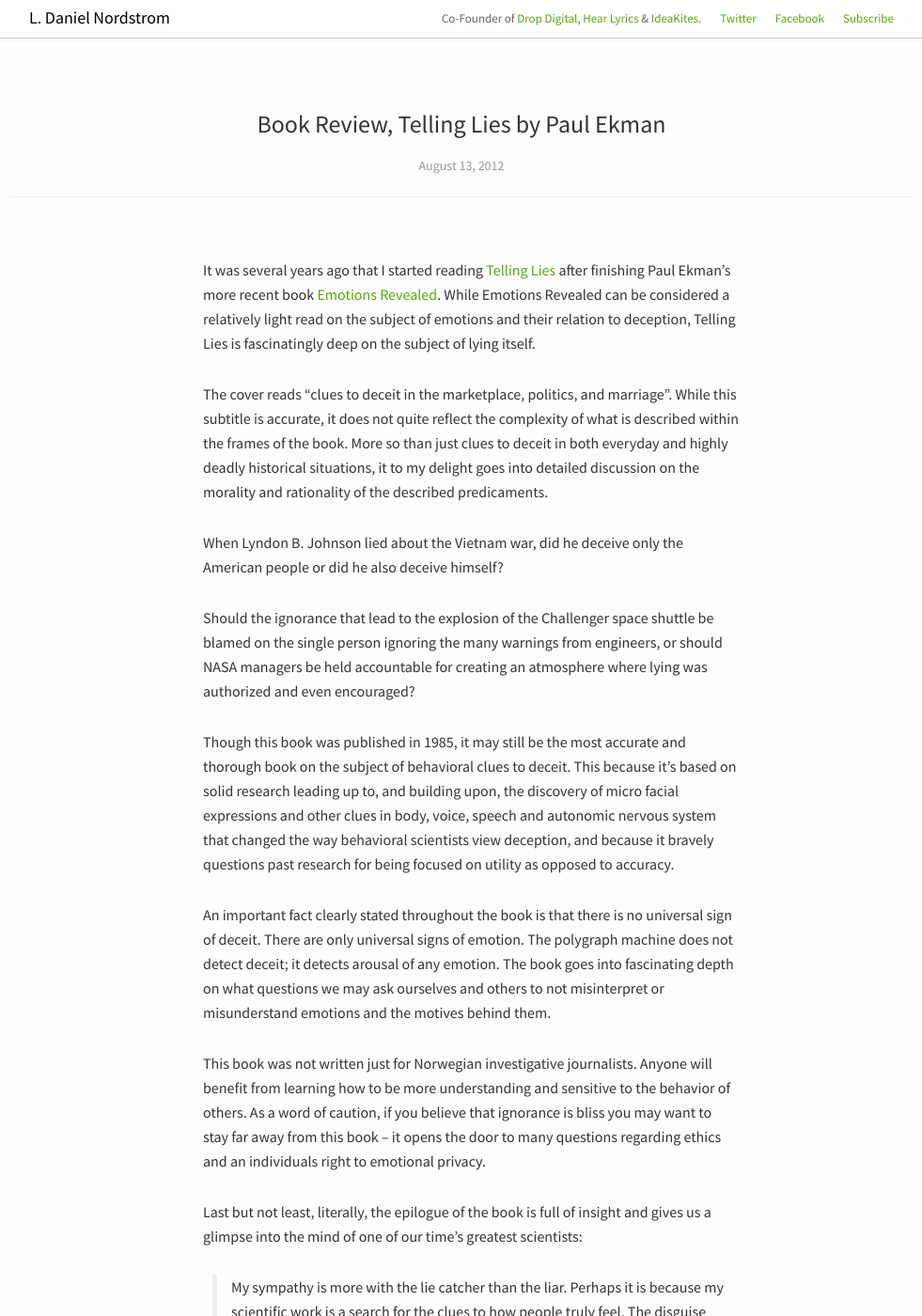
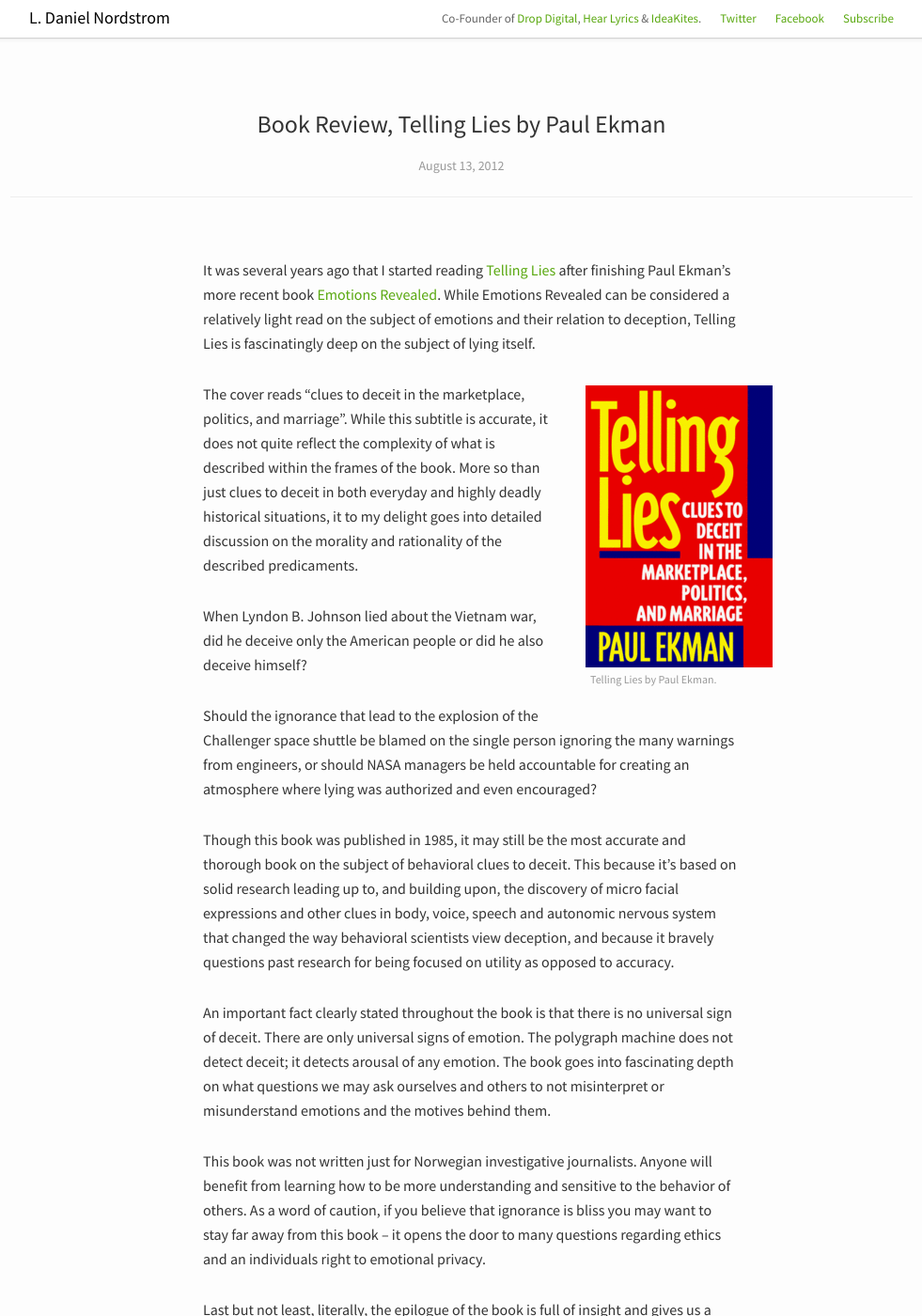
Before and after one commit to dnordstrom/mrnordstrom.com, a Jekyll site: the page built from _posts/2012-08-13-book-review-telling-lies-by-paul-ekman.markdown, in a window 1280 px wide and 1400 px high. Shown: the whole window at 94% size, without its empty margins (139-1120 px from the left). Built offline with Jekyll 4.4.1, drawn with Linux system fonts in a browser that asks for light colours; nearby versions of some CDN libraries; Markdown is read by kramdown in place of the engine named in the settings; comment, search, counter and statistics services are not loaded.

Commit message:
Improving design, adding Google Analytics and subscription.

```diff
--- a/_posts/2011-05-20-rails-3-on-cent-os-do-what-you-need-to-do.html
+++ b/_posts/2011-05-20-rails-3-on-cent-os-do-what-you-need-to-do.html
@@ -9,7 +9,7 @@
 ---
 <p>The last two projects I&rsquo;ve worked on have involved setting up Ruby on Rails on CentOS 5 in order to run test and production sites. The process is really quite simple, though there are a few things I&rsquo;ve discovered along the way.</p>
 
-<img src="/images/201105/20110520_mediatemple.png" alt="MediaTemple Hosting" class="align-right">
+<figure class="align-right"><a href="http://mediatemple.net"><img src="/img/posts/mediatemple.gif" alt="MediaTemple Hosting"></a><figcaption>MediaTemple Hosting.</figcaption></figure>
 
 <p><a href="http://en.wikipedia.org/wiki/CentOS">CentOS 5</a> is a great server OS&mdash;my personal favorite. A few days ago I was setting up a server that came with Ubuntu 10.04 installed. After attempting for a couple of hours to get Ruby, Rails, nginx and Passenger up and running I finally decided to switch it to CentOS instead. Luckily <a href="http://mediatemple.net/webhosting/ve/">MediaTemple</a> makes switching OS merely a matter of selecting a radio button.</p>
 
--- a/_posts/2011-09-17-review-of-day-one-for-mac-and-ios.html
+++ b/_posts/2011-09-17-review-of-day-one-for-mac-and-ios.html
@@ -12,7 +12,7 @@
 ---
 <p>To start off with, let&rsquo;s just say <a href="http://dayoneapp.com/" title="Day One, Journaling for Mac and iOS">Day One</a> is a top notch application for both Mac and iOS. That&rsquo;s enough for this introduction because it&rsquo;s the simple truth&mdash;Day One is a damn great journaling software.</p>
 
-<p><a href="/images/201109/day_one_screen.png"><img src="/images/201109/day_one_screen_small.png" alt="Day One, Journaling for Mac and iOS"></a></p>
+<figure><a class="image" href="/img/posts/day-one.jpg"><img src="/img/posts/day-one.jpg" alt="Day One, Journaling for Mac and iOS"></a><figcaption>Image copyright Bloom Built, LLC.</figcaption></figure>
 
 <p>When I first heard of Day One, I wanted to compare it to Evernote since they&rsquo;re both enter-text-daily-and-save-it applications.  But I now understand that it&rsquo;s not a competition between the two of them&mdash;they&rsquo;re two different applications altogether. They may seem similar in many ways but they&rsquo;ve got completely different purposes in my opinion.</p>
 
--- a/_posts/2012-08-13-book-review-telling-lies-by-paul-ekman.markdown
+++ b/_posts/2012-08-13-book-review-telling-lies-by-paul-ekman.markdown
@@ -10,6 +10,8 @@
 ---
 
 It was several years ago that I started reading <a href="http://www.amazon.com/Telling-Lies-Marketplace-Politics-Marriage/dp/0393321886">Telling Lies</a> after finishing Paul Ekman's more recent book <a href="http://www.amazon.com/Emotions-Revealed-Paul-Ekman/dp/0753817659">Emotions Revealed</a>. While Emotions Revealed can be considered a relatively light read on the subject of emotions and their relation to deception, Telling Lies is fascinatingly deep on the subject of lying itself.
+
+<figure class="align-right"><a href="http://www.amazon.com/Telling-Lies-Marketplace-Politics-Marriage/dp/0393337456"><img src="/img/posts/telling-lies-paul-ekman.gif" alt="Telling Lies by Paul Ekman"></a><figcaption>Telling Lies by Paul Ekman.</figcaption></figure>
 
 The cover reads "clues to deceit in the marketplace, politics, and marriage". While this subtitle is accurate, it does not quite reflect the complexity of what is described within the frames of the book. More so than just clues to deceit in both everyday and highly deadly historical situations, it to my delight goes into detailed discussion on the morality and rationality of the described predicaments.
 
--- a/css/global.css
+++ b/css/global.css
@@ -54,6 +54,32 @@
 
 .tags {
   line-height: 24px;
+}
+
+/**
+ * Images
+ */
+
+figure {
+  display: block;
+  float: none;
+  margin: 38px auto 32px;
+}
+
+.align-right {
+  float: right;
+  margin: 4px -36px 16px 32px;
+}
+
+align-left {
+  float: left;
+  margin: 4px 32px 16px -36px;
+}
+
+figcaption {
+  color: #999;
+  font-size: 12px;
+  padding: 3px 5px;
 }
 
 /**
```
Also changed, not shown: img/posts/day-one.jpg (added), img/posts/mediatemple.gif (added), img/posts/telling-lies-paul-ekman.gif (added).
